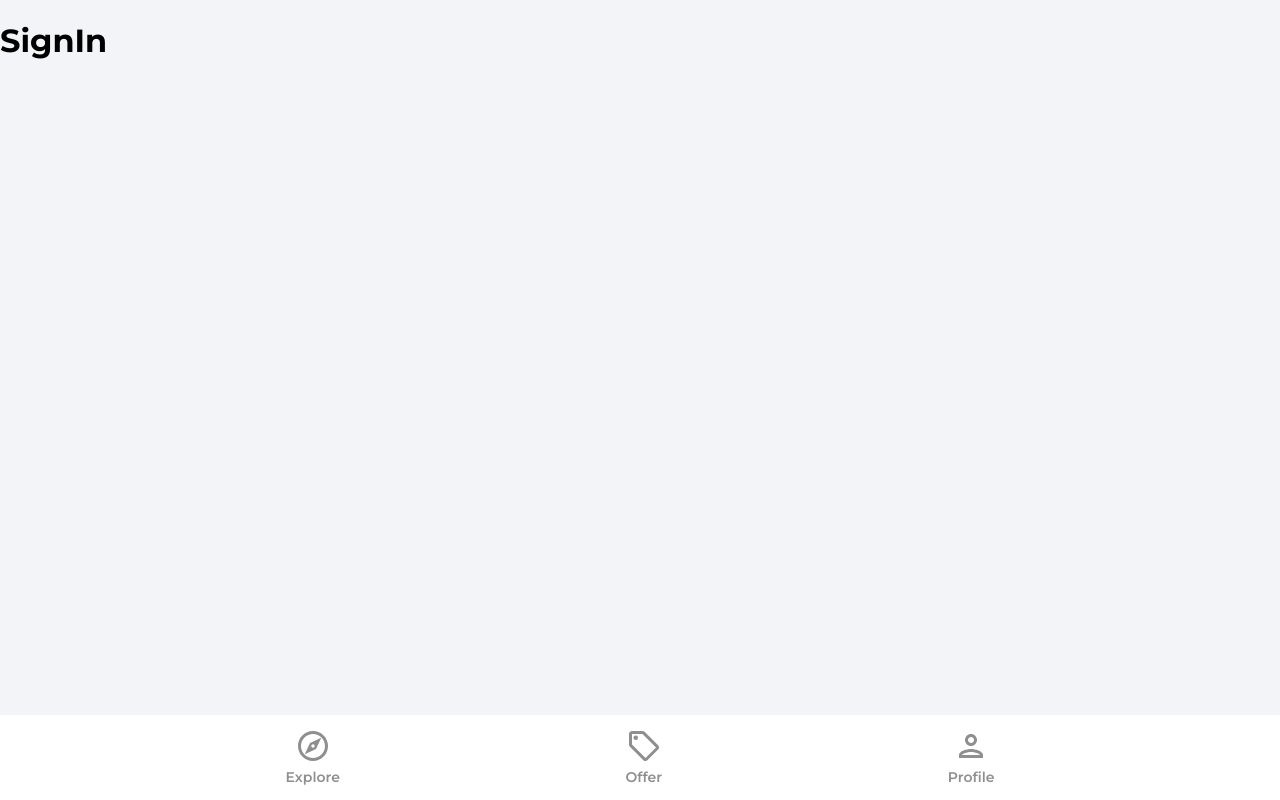
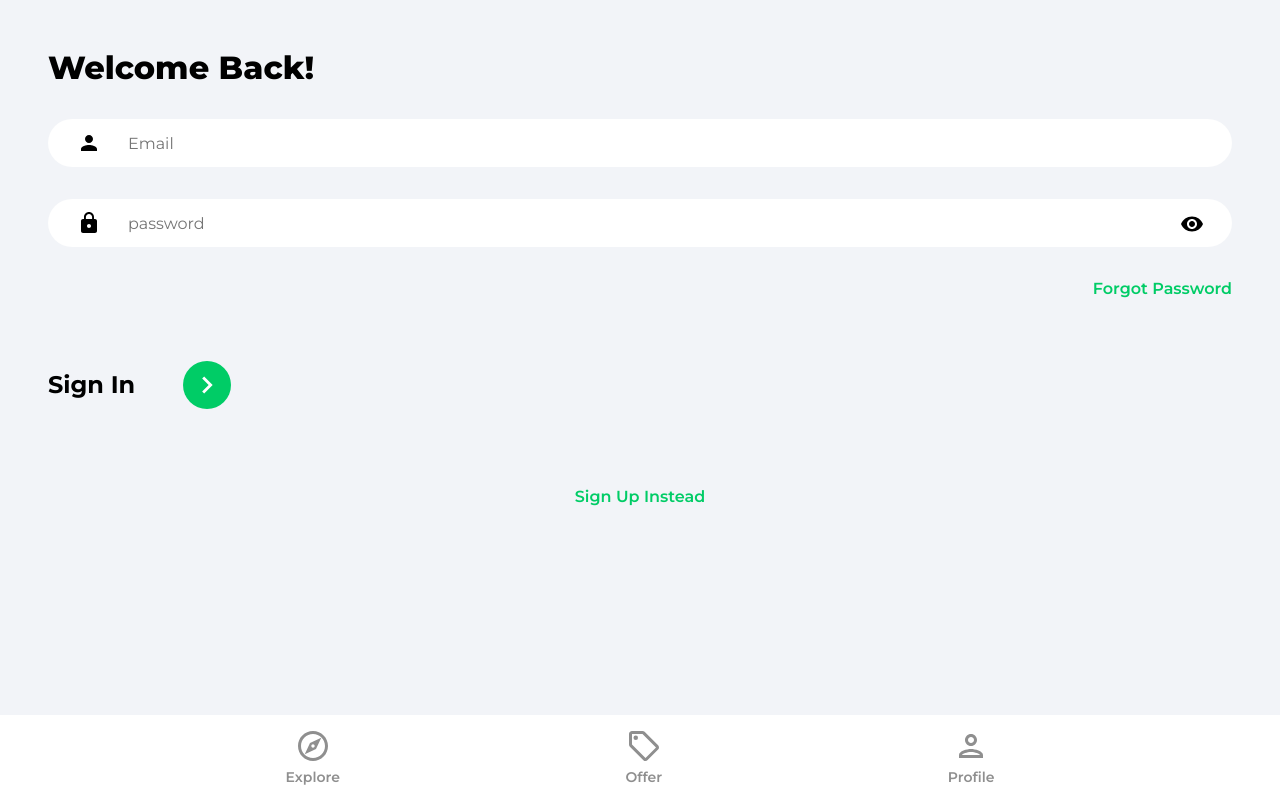
Before and after one commit to JimmyMtl/UdemyReact2022---House-Marketplace, a React (Create React App) app: page /sign-in in a window 1280 px wide. Built offline with nearby package versions, Linux system fonts and the light colour scheme.

Commit message:
84. Sign In & Sign Up Forms

```diff
--- a/src/pages/SignIn.jsx
+++ b/src/pages/SignIn.jsx
@@ -1,10 +1,63 @@
-import React from 'react';
+import {useState} from "react";
+import {Link, useNavigate} from "react-router-dom";
+import {ReactComponent as ArrowRightIcon} from "../assets/svg/keyboardArrowRightIcon.svg";
+import visibilityIcon from "../assets/svg/visibilityIcon.svg"
 
 const SignIn = () => {
+
+    const [showPassword, setShowPassword] = useState(false);
+    const [formData, setFormData] = useState({
+        email: '',
+        password: ''
+    });
+
+    const {email, password} = formData
+
+    const navigate = useNavigate()
+
+    const handleChange = (e) => {
+        setFormData((prevState)=>({
+            ...prevState,
+            [e.target.id]: e.target.value
+        }))
+    }
+
     return (
-        <div>
-            <h1>SignIn</h1>
-        </div>
+        <>
+            <div className="pageContainer">
+                <header>
+                    <p className="pageHeader">
+                        Welcome Back!
+                    </p>
+                </header>
+                <main>
+                    <form>
+                        <input type="email" placeholder={'Email'} className="emailInput" id={'email'} value={email}
+                               onChange={handleChange}/>
+                        <div className="passwordInputDiv">
+                            <input type={showPassword ? 'text' : 'password'} className={'passwordInput'}
+                                   placeholder={'password'} id={'password'} value={password} onChange={handleChange}/>
+                            <img src={visibilityIcon} alt="Show password" className={'showPassword'}
+                                 onClick={() => setShowPassword((prevsState) => !prevsState)}/>
+                        </div>
+                        <Link to={"/forgot-password"} className={'forgotPasswordLink'}>Forgot Password</Link>
+                        <div className="signInBar">
+                            <p className="signInText">Sign In</p>
+                            <button type={'submit'} className={'signInButton'}>
+                                <ArrowRightIcon fill={'#ffffff'}
+                                                width={'34px'}
+                                                height={'34px'}/>
+                            </button>
+                        </div>
+                    </form>
+
+                    {/*     GOOGLE OAuth Component*/}
+                    <Link to={"/sign-up"} className={'registerLink'}>Sign Up Instead</Link>
+
+
+                </main>
+            </div>
+        </>
     );
 };
 
--- a/src/pages/SignUp.jsx
+++ b/src/pages/SignUp.jsx
@@ -1,10 +1,65 @@
-import React from 'react';
+import {useState} from "react";
+import {Link, useNavigate} from "react-router-dom";
+import {ReactComponent as ArrowRightIcon} from "../assets/svg/keyboardArrowRightIcon.svg";
+import visibilityIcon from "../assets/svg/visibilityIcon.svg"
 
 const SignUp = () => {
+
+    const [showPassword, setShowPassword] = useState(false);
+    const [formData, setFormData] = useState({
+        name: '',
+        email: '',
+        password: ''
+    });
+
+    const {email, password, name} = formData
+
+    const navigate = useNavigate()
+
+    const handleChange = (e) => {
+        setFormData((prevState) => ({
+            ...prevState,
+            [e.target.id]: e.target.value
+        }))
+    }
+
     return (
-        <div>
-            <h1>SignUp</h1>
-        </div>
+        <>
+            <div className="pageContainer">
+                <header>
+                    <p className="pageHeader">
+                        Welcome Back!
+                    </p>
+                </header>
+                <main>
+                    <form>
+                        <input type="text" placeholder={'Name'} className="nameInput" id={'name'} value={name}
+                               onChange={handleChange}/>
+                        <input type="email" placeholder={'Email'} className="emailInput" id={'email'} value={email}
+                               onChange={handleChange}/>
+                        <div className="passwordInputDiv">
+                            <input type={showPassword ? 'text' : 'password'} className={'passwordInput'}
+                                   placeholder={'password'} id={'password'} value={password} onChange={handleChange}/>
+                            <img src={visibilityIcon} alt="Show password" className={'showPassword'}
+                                 onClick={() => setShowPassword((prevsState) => !prevsState)}/>
+                        </div>
+                        <div className="signUpBar">
+                            <p className="signUpText">Sign Up</p>
+                            <button type={'submit'} className={'signUpButton'}>
+                                <ArrowRightIcon fill={'#ffffff'}
+                                                width={'34px'}
+                                                height={'34px'}/>
+                            </button>
+                        </div>
+                    </form>
+
+                    {/*     GOOGLE OAuth Component*/}
+                    <Link to={"/sign-in"} className={'registerLink'}>Sign In Instead</Link>
+
+
+                </main>
+            </div>
+        </>
     );
 };
 
```
